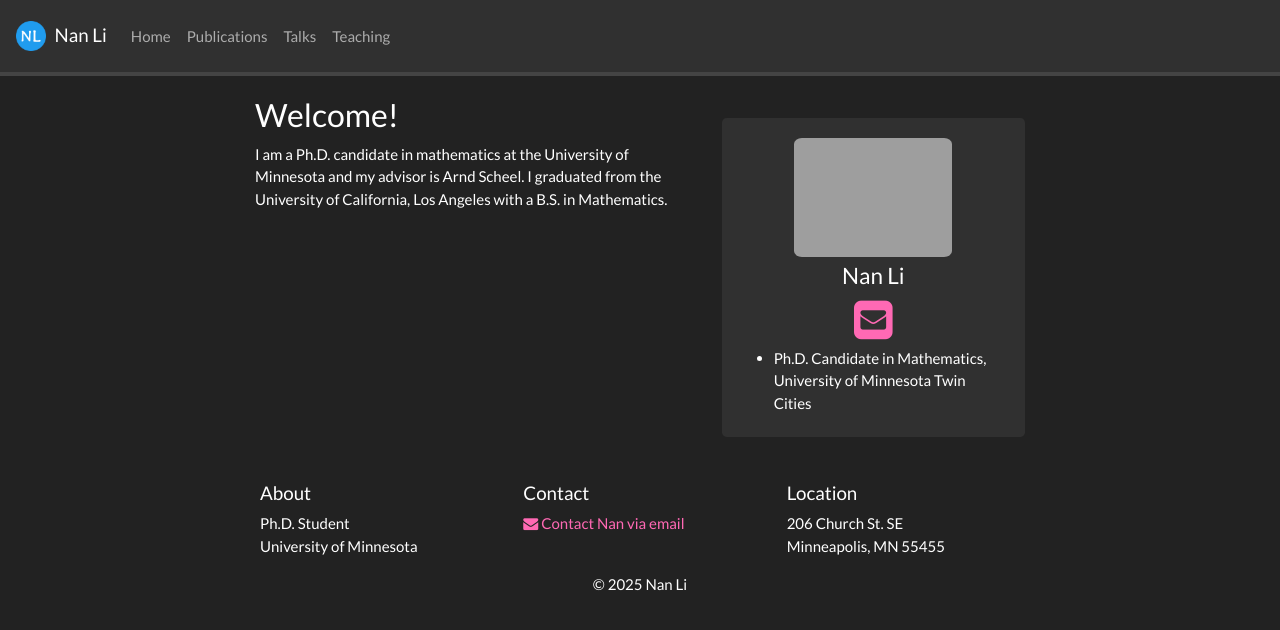
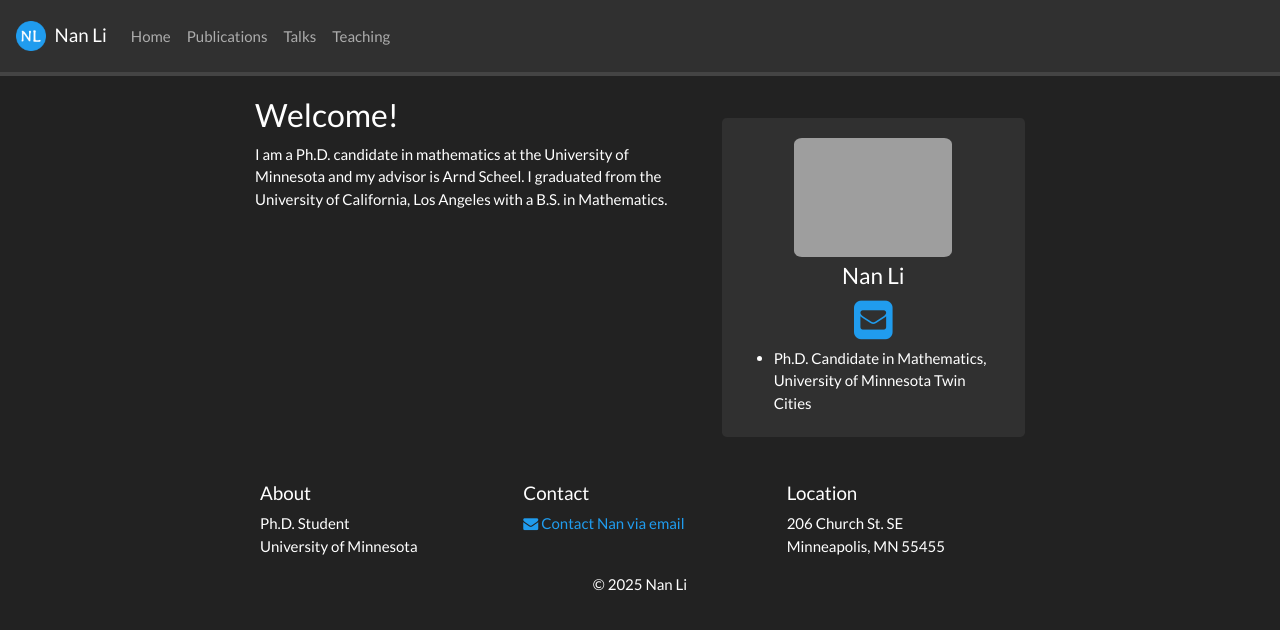
Before and after one commit to eigennan/eigennan.github.io, a Jekyll site: the page built from _pages/home.md, in a window 1280 px wide. Shown: the top 630 px of the page. Built offline with Jekyll 4.4.1, drawn with Linux system fonts in a browser that asks for light colours; nearby versions of some CDN libraries; a style sheet for code colours, icons or effects is not loaded.

Commit message:
Update main.scss

```diff
--- a/assets/main.scss
+++ b/assets/main.scss
@@ -14,20 +14,20 @@ $baseurl: "{{ site.url }}{{ site.baseurl }}";
 
 /* unvisited link */
 a:link {
-  color: hotpink;
+  color: #209CEE;
 }
 
 /* visited link */
 a:visited {
-  color: hotpink;
+  color: #209CEE;
 }
 
 /* mouse over link */
 a:hover {
-  color: hotpink;
+  color: #209CEE;
 }
 
 /* selected link */
 a:active {
-  color: hotpink;
+  color: #209CEE;
 }
```
